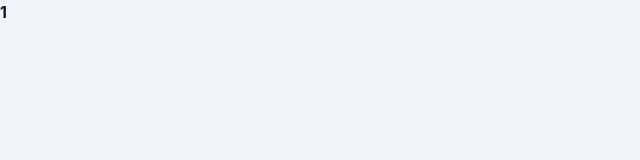
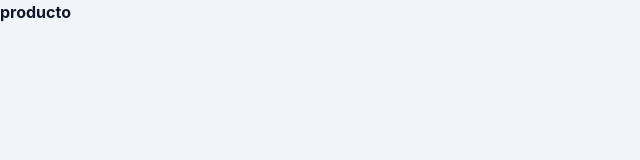
Before and after one commit to Andresdiazprogramer/Eccommerce-Next, a Next.js app: page /productos/1 in a window 1280 px wide. Shown: the top 160 px of the page, without its empty margins (0-640 px from the left). Built offline with nearby package versions, Linux system fonts and the light colour scheme.

Commit message:
Hecha la tarea

```diff
--- a/pages/productos/[id].jsx
+++ b/pages/productos/[id].jsx
@@ -12,7 +12,9 @@ import React from 'react'
 //     }
 // }
 
-export async function getStaticPaths(){
+export async function getStaticPaths(context){
+
+  console.log(context)
     const productosRequest = await fetch("http://localhost:3000/api/productos")
 
   const productos = await productosRequest.json()
@@ -36,11 +38,11 @@ export async function getStaticProps({params}){
     }
 }
 
-export default function Producto({producto}) {
+export default function Producto(props) {
     // const router = useRouter()
     // const id = router.query.id
-
+  console.log(props)
   return (
-    <div className='font-bold'>{producto.id}</div>
+    <div className='font-bold'>{props.producto?.name}</div>
   )
 }
--- a/pages/productos/index.jsx
+++ b/pages/productos/index.jsx
@@ -1,6 +1,7 @@
 import DarkMode from "components/DarkMode"
 import Product from "components/Product"
 import React from "react"
+import { database } from "config/firebase"
 
 // export async function getServerSaidProps() {
 //   const productosRequest = await fetch("http://localhost:3000/api/productos")
@@ -12,8 +13,11 @@ import React from "react"
 //     },
 //   }
 // }
+
+
 export async function getStaticProps() {
-  const productosRequest = await fetch("http://localhost:3000/api/productos")
+
+  const productosRequest = await fetch(database)
 
   const productos = await productosRequest.json()
   return {
```
